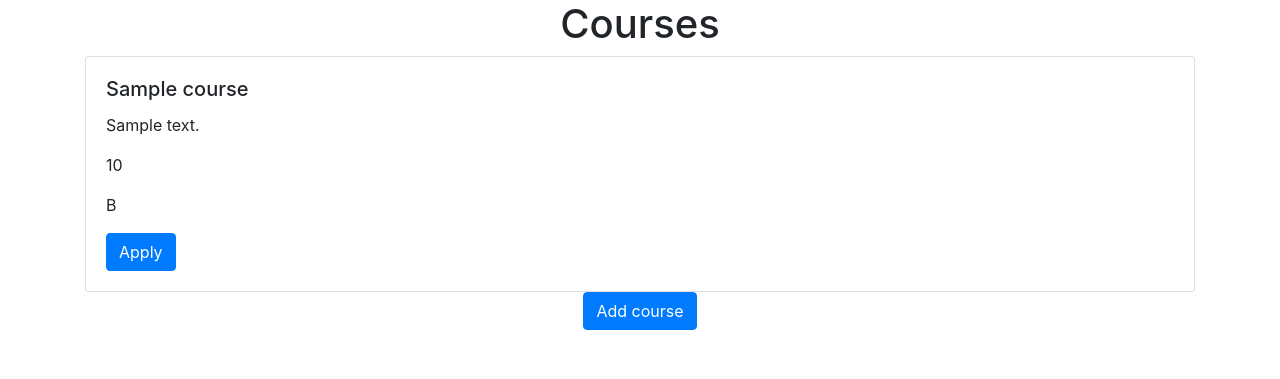
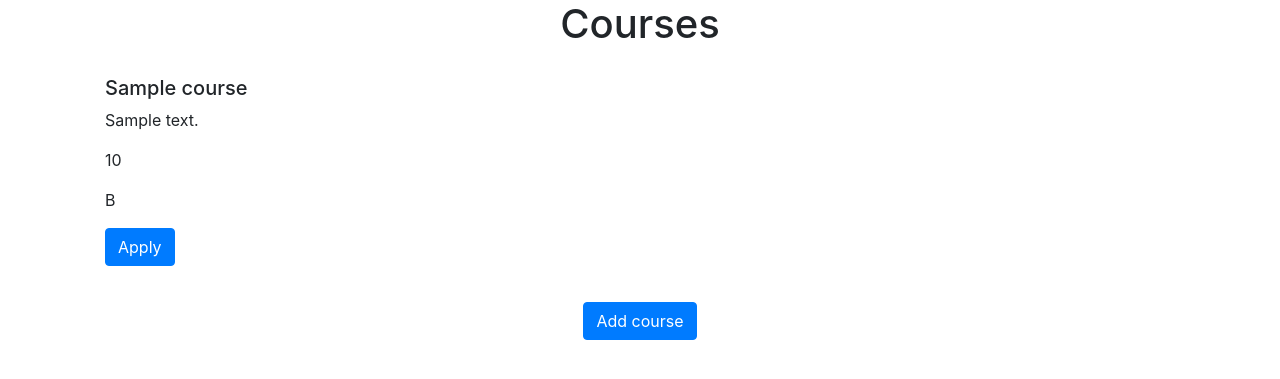
Before and after one commit to abhinash-chhetri/Abc-training, a Django app: page /courses/ in a window 1280 px wide. Shown: the part 56-435 px from the top of the page. Run offline with Django 4.2, Linux system fonts and the light colour scheme; tables that the repository leaves empty hold one stand-in row (values such as "Sample post").

```diff
--- a/training_app/templates/training_app/add_course.html
+++ b/training_app/templates/training_app/add_course.html
@@ -4,7 +4,8 @@
 
 
 {% block content %}
-    <h1 style ="text-align:center;">Add course</h1>
+    <h1 style = "text-align: center;" > Add course </h1>
+
     <div class ='container'>
         <form>
             <div class="form-group">
@@ -20,7 +21,7 @@
                 <input type="text" class="form-control" id="description" name=" description">
             </div>
             </div>
-            <div class=form-group>
+            <div class="form-group">
                 <label for="level">level:</label>
                 <select name="level" id="level">
                     <option value="B">Beginner</option>
--- a/training_app/templates/training_app/courses.html
+++ b/training_app/templates/training_app/courses.html
@@ -7,9 +7,9 @@
     <h1 style ="text-align:center;">Courses</h1>
     {% for course in courses %}
         <div class =container>
-            <div class="card">
+            <div class="form-group">
                 <div class="card-body">
-                  <h5 class="card-title">{{course.title}}</h5>
+                  <h5 class="card-text">{{course.title}}</h5>
                   <p class="card-text">{{course.description}}</p>
                   <p class="card-text">{{course.price}}</p>
                   <p class="card-text">{{course.level}}</p>
@@ -18,6 +18,7 @@
                 </div>
         </div>
     {% endfor %}
+
     <div style="text-align:center;">
         <a href="{% url 'training-addcourse' %}" class="btn btn-primary">Add course</a>
     </div>
```
